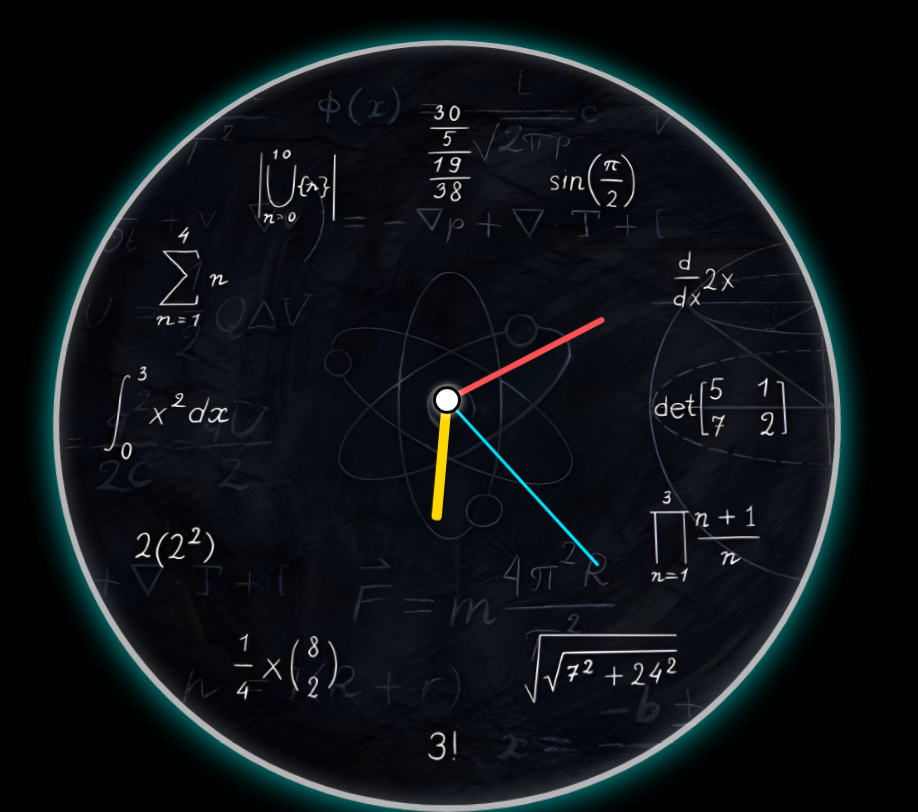
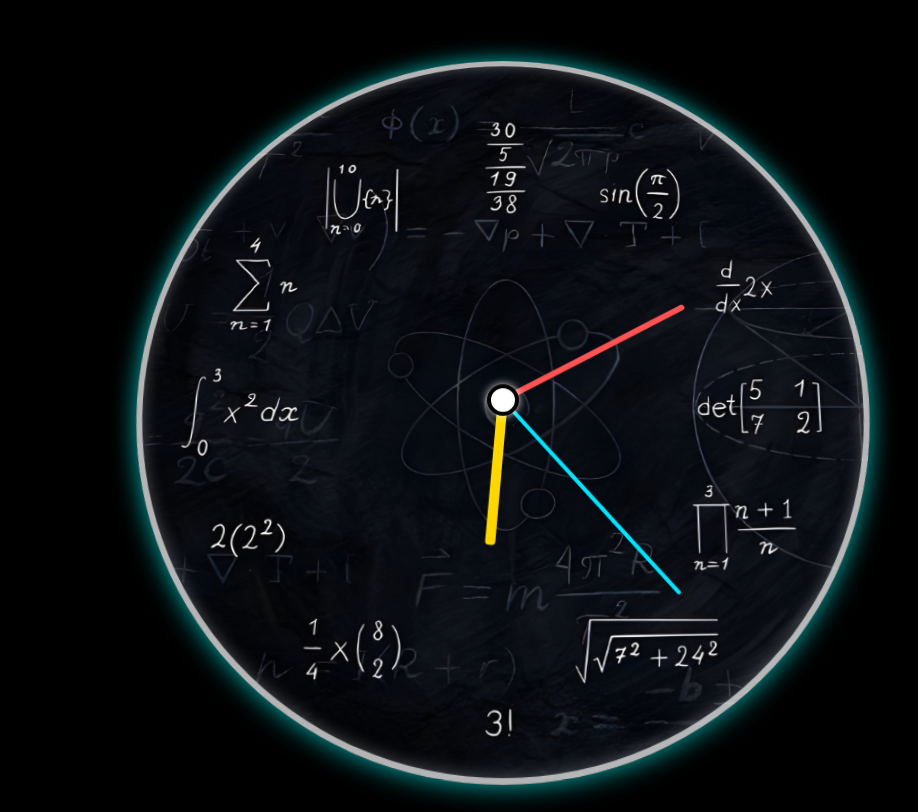
Before and after one commit to akash098p/Clock, a plain HTML site: page index.html in a window 1280 px wide. Shown: the whole page, without its empty margins (193-1111 px from the left). Drawn offline with Linux system fonts and the light colour scheme.

Commit message:
Update index.html

```diff
--- a/index.html
+++ b/index.html
@@ -4,6 +4,7 @@
   <meta charset="UTF-8">
   <meta name="viewport" content="width=device-width, initial-scale=1.0">
   <title>3D Math Clock with Tick Sound</title>
+        background: #fff;
      <style>
    body {
     margin: 0;
@@ -18,12 +19,12 @@
 
   .clock {
     position: relative;
-      width: 774px;
-      height: 768px;
+    width: 90vmin;   /* scale with smaller side of screen */
+    height: 90vmin;
     background: url("clock.jpg") no-repeat center/cover;
     border-radius: 50%;
-      border: 6px solid rgba(255, 255, 255, 0.7);
-      box-shadow: 0 0 30px rgba(0,255,255,0.7), inset 0 0 20px rgba(255,255,255,0.3);
+    border: 0.8vmin solid rgba(255, 255, 255, 0.7);
+    box-shadow: 0 0 3vmin rgba(0,255,255,0.7), inset 0 0 2vmin rgba(255,255,255,0.3);
     transform: perspective(1000px) rotateX(10deg);
   }
 
@@ -33,26 +34,26 @@
     left: 50%;
     transform-origin: center bottom;
     transform: rotate(90deg);
-      border-radius: 4px;
+    border-radius: 0.5vmin;
   }
 
   .hour {
-      width: 10px;
-      height: 120px;
+    width: 1.2vmin;
+    height: 18vmin;
     background: #FFD700;
     z-index: 3;
   }
 
   .minute {
-      width: 6px;
-      height: 180px;
+    width: 0.8vmin;
+    height: 26vmin;
     background: #ff5252;
     z-index: 2;
   }
 
   .second {
-      width: 3px;
-      height: 220px;
+    width: 0.5vmin;
+    height: 32vmin;
     background: #00e5ff;
     z-index: 1;
   }
@@ -61,22 +62,22 @@
     position: absolute;
     top: 50%;
     left: 50%;
-      width: 22px;
-      height: 22px;
+    width: 3vmin;
+    height: 3vmin;
     background: #fff;
-      border: 3px solid #000;
+    border: 0.5vmin solid #000;
     border-radius: 50%;
     transform: translate(-50%, -50%);
     z-index: 5;
-      box-shadow: 0 0 8px rgba(255,255,255,0.9);
+    box-shadow: 0 0 1vmin rgba(255,255,255,0.9);
   }
 
   #notice {
     position: absolute;
-      bottom: 20px;
+    bottom: 5%;
     color: #0ff;
     font-family: sans-serif;
-      font-size: 18px;
+    font-size: 3vmin;
     text-align: center;
     width: 100%;
   }
```
Lines whose indentation alone changed are shown as unchanged.
